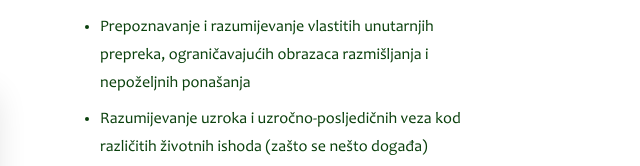
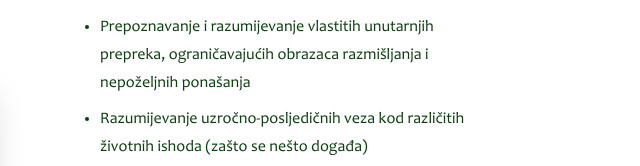
Before and after one commit to saraspence/bubamarasavjetovanje, a plain HTML site: page services.html in a window 1280 px wide. Shown: the part 1906-2072 px from the top of the page, 604-1244 px from the left. Drawn offline with Linux system fonts and the light colour scheme.

Commit message:
mini izmjena usluga3

```diff
--- a/services.html
+++ b/services.html
@@ -154,7 +154,7 @@
                     ponašanja
                   </li>
                   <li>
-                    Razumijevanje uzroka i uzročno-posljedičnih veza kod
+                    Razumijevanje uzročno-posljedičnih veza kod
                     različitih životnih ishoda (zašto se nešto događa)
                   </li>
                   <li>
```
